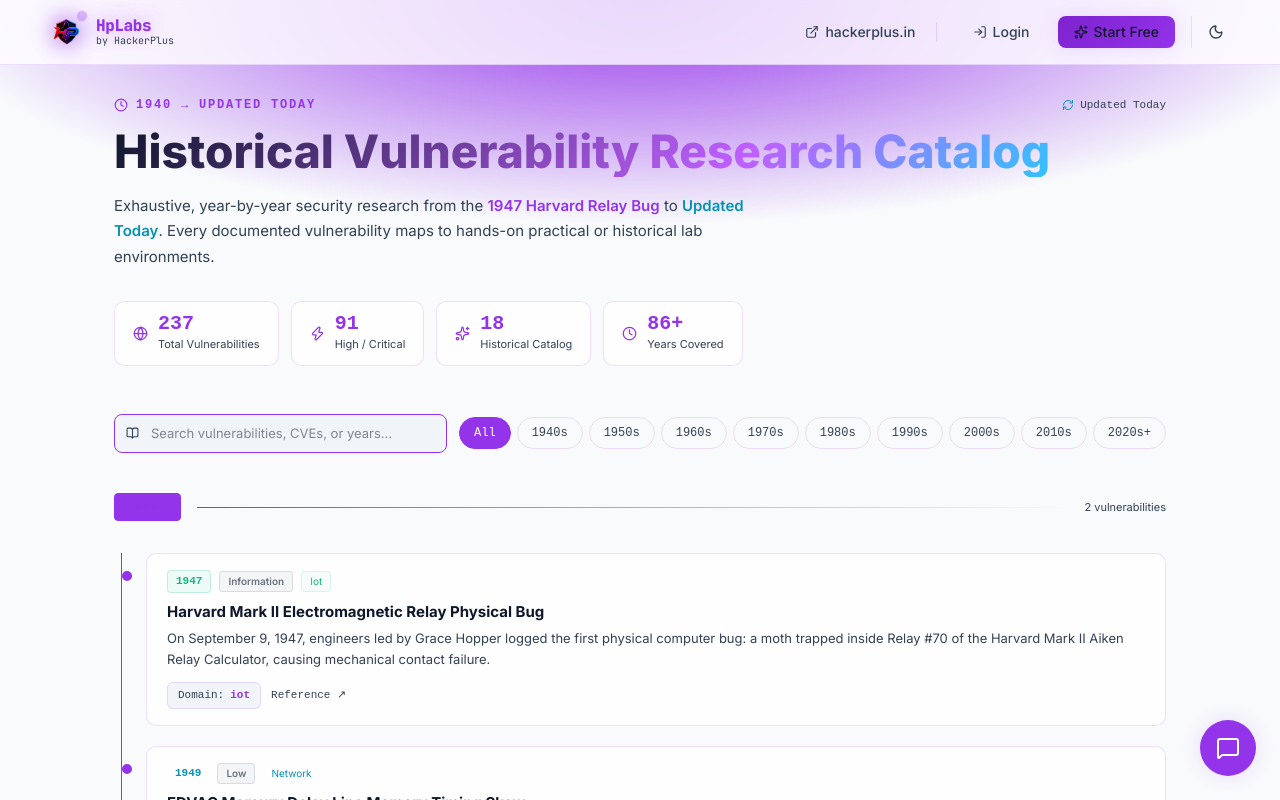
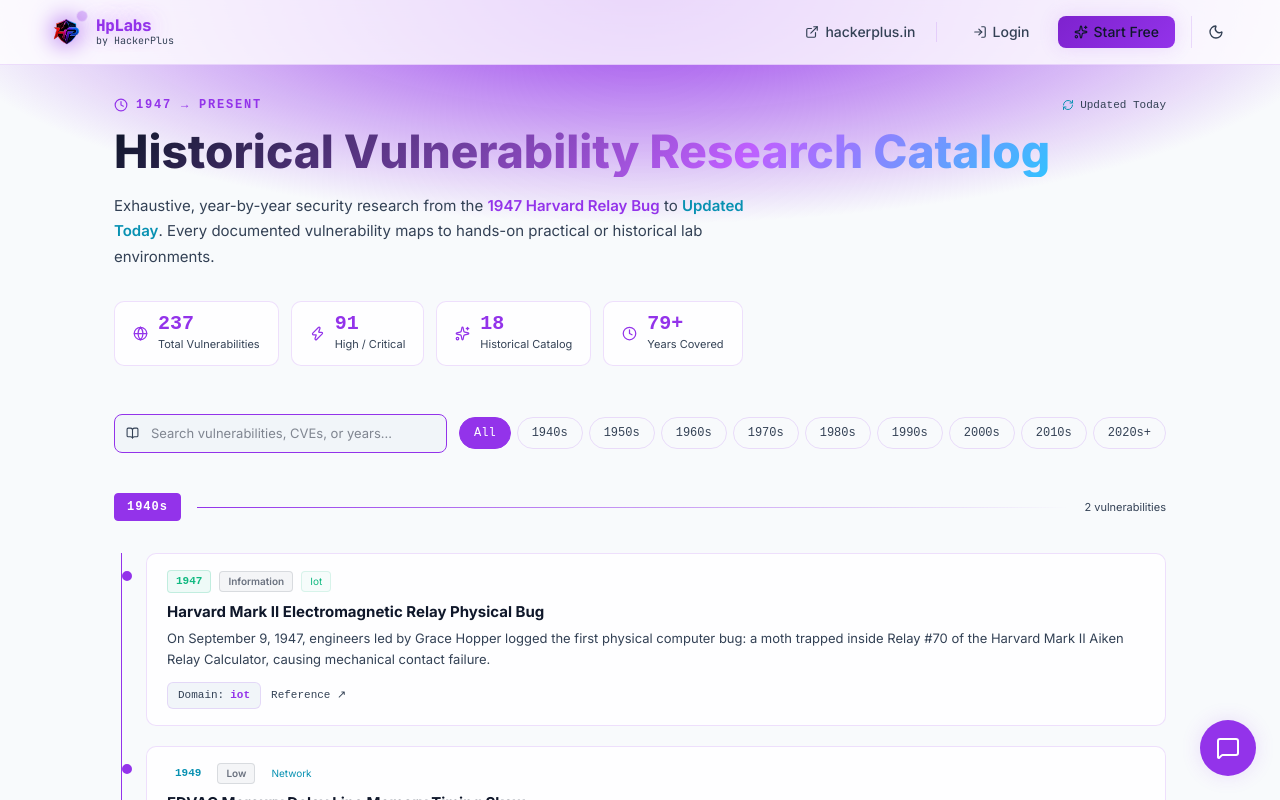
Before and after one commit to Hp-Labs/Labs, a Next.js app: page /timeline in a window 1280 px wide. Shown: the top 800 px of the page. Built offline with nearby package versions, Linux system fonts and the light colour scheme.

Commit message:
feat: homepage interactive tree, timeline 1947-Present fixes, dashboard flat cards restore

```diff
--- a/src/app/dashboard/page.tsx
+++ b/src/app/dashboard/page.tsx
@@ -4,9 +4,8 @@ import { useEffect } from "react";
 import { useRouter } from "next/navigation";
 import Link from "next/link";
 import {
-  Target, Shield, Search, BookOpen, Cloud, Globe,
-  Lock, ChevronRight, Zap, Trophy, Flame, TrendingUp,
-  Terminal, Star, ArrowRight, Bell,
+  Target, Lock, ChevronRight, Zap, Trophy, Flame, TrendingUp,
+  Terminal, ArrowRight, Bell,
 } from "lucide-react";
 import Navbar from "@/components/Navbar";
 import { useAuth } from "@/lib/auth";
@@ -14,116 +13,18 @@ import { getRank, getNextRank } from "@/lib/data/types";
 import { ALL_WEB_LABS, ALL_API_LABS } from "@/lib/data/redteam";
 
 const DOMAIN_CATEGORIES = [
-  {
-    id: "red-team",
-    name: "Red Team",
-    icon: "🎯",
-    description: "Pentesting, Exploit Dev, Red Team Ops, Reverse Engineering, Social Engineering",
-    status: "available" as const,
-    href: "/red-team",
-    subCount: "15+ domains",
-    labCount: `${ALL_WEB_LABS.length + ALL_API_LABS.length}+ labs`,
-    color: "var(--hp-primary)",
-    glow: "var(--hp-primary)",
-    border: "var(--hp-primary)",
-  },
-  {
-    id: "blue-team",
-    name: "Blue Team",
-    icon: "🛡️",
-    description: "SOC Analysis, Threat Hunting, Incident Response, SIEM, Log Analysis",
-    status: "coming_soon" as const,
-    href: "#",
-    subCount: "10+ domains",
-    labCount: "200+ labs",
-    color: "#60a5fa",
-    glow: "rgba(96,165,250,0.08)",
-    border: "rgba(96,165,250,0.15)",
-  },
-  {
-    id: "forensics",
-    name: "Forensics & DFIR",
-    icon: "🔬",
-    description: "Digital Forensics, Malware Analysis, Memory Forensics, Network Forensics",
-    status: "coming_soon" as const,
-    href: "#",
-    subCount: "8+ domains",
-    labCount: "150+ labs",
-    color: "#34d399",
-    glow: "rgba(52,211,153,0.08)",
-    border: "rgba(52,211,153,0.15)",
-  },
-  {
-    id: "grc",
-    name: "GRC & Compliance",
-    icon: "📋",
-    description: "ISO 27001, NIST CSF, SOC 2, GDPR, PCI-DSS, Risk Management",
-    status: "coming_soon" as const,
-    href: "#",
-    subCount: "6+ domains",
-    labCount: "100+ labs",
-    color: "#fbbf24",
-    glow: "rgba(251,191,36,0.08)",
-    border: "rgba(251,191,36,0.15)",
-  },
-  {
-    id: "threat-intel",
-    name: "Threat Intelligence",
-    icon: "🕵️",
-    description: "OSINT, CTI, Dark Web Monitoring, Threat Actor Profiling, IOC Analysis",
-    status: "coming_soon" as const,
-    href: "#",
-    subCount: "5+ domains",
-    labCount: "80+ labs",
-    color: "#f97316",
-    glow: "rgba(249,115,22,0.08)",
-    border: "rgba(249,115,22,0.15)",
-  },
-  {
-    id: "cloud-security",
-    name: "Cloud Security",
-    icon: "☁️",
-    description: "AWS, GCP, Azure misconfigurations, IAM, S3, Serverless, Container security",
-    status: "coming_soon" as const,
-    href: "#",
-    subCount: "3 platforms",
-    labCount: "120+ labs",
-    color: "#a78bfa",
-    glow: "rgba(167,139,250,0.08)",
-    border: "rgba(167,139,250,0.15)",
-  },
-  {
-    id: "architecture",
-    name: "Security Architecture",
-    icon: "🏗️",
-    description: "Zero Trust, Security Design Patterns, Threat Modeling, Defense in Depth",
-    status: "coming_soon" as const,
-    href: "#",
-    subCount: "4+ domains",
-    labCount: "60+ labs",
-    color: "var(--hp-secondary)",
-    glow: "rgba(224,64,251,0.08)",
-    border: "rgba(224,64,251,0.15)",
-  },
-  {
-    id: "privacy",
-    name: "Privacy Engineering",
-    icon: "🔐",
-    description: "GDPR Compliance, Privacy by Design, Data Protection, Anonymization Techniques",
-    status: "coming_soon" as const,
-    href: "#",
-    subCount: "3+ domains",
-    labCount: "50+ labs",
-    color: "#fb7185",
-    glow: "rgba(251,113,133,0.08)",
-    border: "rgba(251,113,133,0.15)",
-  },
+  { id: "red-team", name: "Red Team", icon: "🎯", description: "Pentesting, Exploit Dev, Red Team Ops, Reverse Engineering, Social Engineering", status: "available" as const, href: "/red-team", subCount: "15+ domains", labCount: `${ALL_WEB_LABS.length + ALL_API_LABS.length}+ labs`, color: "var(--hp-primary)", glow: "rgba(191,95,255,0.06)", border: "rgba(191,95,255,0.25)" },
+  { id: "blue-team", name: "Blue Team", icon: "🛡️", description: "SOC Analysis, Threat Hunting, Incident Response, SIEM, Log Analysis", status: "coming_soon" as const, href: "#", subCount: "10+ domains", labCount: "200+ labs", color: "#60a5fa", glow: "rgba(96,165,250,0.06)", border: "rgba(96,165,250,0.2)" },
+  { id: "forensics", name: "Forensics & DFIR", icon: "🔬", description: "Digital Forensics, Malware Analysis, Memory Forensics, Network Forensics", status: "coming_soon" as const, href: "#", subCount: "8+ domains", labCount: "150+ labs", color: "#34d399", glow: "rgba(52,211,153,0.06)", border: "rgba(52,211,153,0.2)" },
+  { id: "grc", name: "GRC & Compliance", icon: "📋", description: "ISO 27001, NIST CSF, SOC 2, GDPR, PCI-DSS", status: "coming_soon" as const, href: "#", subCount: "6+ domains", labCount: "100+ labs", color: "#fbbf24", glow: "rgba(251,191,36,0.06)", border: "rgba(251,191,36,0.2)" },
+  { id: "threat-intel", name: "Threat Intelligence", icon: "🕵️", description: "OSINT, CTI, Dark Web Monitoring, Threat Actor Profiling", status: "coming_soon" as const, href: "#", subCount: "5+ domains", labCount: "80+ labs", color: "#f97316", glow: "rgba(249,115,22,0.06)", border: "rgba(249,115,22,0.2)" },
+  { id: "cloud-security", name: "Cloud Security", icon: "☁️", description: "AWS, GCP, Azure misconfigurations, IAM, S3, Serverless", status: "coming_soon" as const, href: "#", subCount: "3 platforms", labCount: "120+ labs", color: "#a78bfa", glow: "rgba(167,139,250,0.06)", border: "rgba(167,139,250,0.2)" },
 ];
 
 const RECENT_NOTIFICATIONS = [
-  { id: 1, text: "New lab added: Log4Shell (CVE-2021-44228) — Critical", time: "2h ago", type: "new" },
-  { id: 2, text: "Web Pentesting — Medium tier unlocks at 2,000 XP", time: "1d ago", type: "info" },
-  { id: 3, text: "Blue Team module launching Q2 2026", time: "3d ago", type: "announce" },
+  { id: 1, text: "New lab added: Log4Shell (CVE-2021-44228) — Critical", time: "2h ago" },
+  { id: 2, text: "Web Pentesting — Medium tier unlocks at 2,000 XP", time: "1d ago" },
+  { id: 3, text: "Blue Team module launching Q2 2026", time: "3d ago" },
 ];
 
 export default function DashboardPage() {
@@ -145,19 +46,14 @@ export default function DashboardPage() {
   const rank = getRank(user.xp);
   const nextRank = getNextRank(user.xp);
   const xpToNext = nextRank.minXP - user.xp;
-  const rankProgress = Math.min(
-    ((user.xp - rank.minXP) / (nextRank.minXP - rank.minXP)) * 100,
-    100
-  );
+  const rankProgress = Math.min(((user.xp - rank.minXP) / (nextRank.minXP - rank.minXP)) * 100, 100);
 
   return (
     <div className="min-h-screen bg-[var(--hp-bg)]" suppressHydrationWarning>
       <Navbar />
       <div className="pt-24 pb-20 px-6 lg:px-12 max-w-[1440px] mx-auto">
-
-        {/* Welcome banner */}
         <div className="mb-8 relative overflow-hidden rounded-2xl border border-[var(--hp-primary)] bg-[var(--hp-card-bg)]">
-          <div className="absolute inset-0 pointer-events-none" style={{ background: "radial-gradient(ellipse 60% 80% at 100% 50%, var(--hp-primary), transparent)" }} />
+          <div className="absolute inset-0 pointer-events-none" style={{ background: "radial-gradient(ellipse 60% 80% at 100% 50%, rgba(191,95,255,0.08), transparent)" }} />
           <div className="p-6 relative">
             <div className="flex items-start justify-between flex-wrap gap-4">
               <div>
@@ -168,13 +64,9 @@ export default function DashboardPage() {
                 </h1>
                 <div className="flex items-center gap-3 mt-2 flex-wrap">
                   <span className={`text-sm font-semibold ${rank.color}`}>{rank.icon} {rank.rank}</span>
-                  <span className={`text-sm font-semibold ${rank.color}`}>{rank.icon} {rank.rank}</span>
                   <span className="text-[var(--hp-text-muted)] opacity-50 text-xs">•</span>
                   <span className="text-xs text-[var(--hp-text-muted)] font-mono">{user.xp.toLocaleString()} XP</span>
-                  <span className="text-[var(--hp-text-muted)] opacity-50 text-xs">•</span>
-                  <span className="text-xs text-[var(--hp-text-muted)]">Joined {user.joinedAt}</span>
                 </div>
-                {/* XP Progress bar */}
                 <div className="mt-3 w-64 max-w-full">
                   <div className="flex justify-between text-[10px] font-mono text-[var(--hp-text-muted)] mb-1">
                     <span>{rank.rank}</span>
@@ -185,13 +77,11 @@ export default function DashboardPage() {
                   </div>
                 </div>
               </div>
-
-              {/* Quick stats */}
               <div className="flex gap-3 flex-wrap">
                 {[
                   { label: "XP", value: user.xp.toLocaleString(), icon: Zap, color: "var(--hp-primary)" },
                   { label: "Labs Done", value: user.completedLabs.length, icon: Trophy, color: "var(--hp-secondary)" },
-                  { label: "Streak", value: "7d", icon: Flame, color: "#f97316" },
+                  { label: "Streak", value: `${user.loginStreak || 1}d`, icon: Flame, color: "#f97316" },
                 ].map(({ label, value, icon: Icon, color }) => (
                   <div key={label} className="text-center px-4 py-3 rounded-xl border border-[var(--hp-border)] bg-[var(--hp-bg-3)]">
                     <Icon size={14} style={{ color }} className="mx-auto mb-1" />
@@ -205,16 +95,16 @@ export default function DashboardPage() {
         </div>
 
         <div className="grid grid-cols-1 lg:grid-cols-4 gap-6">
-          {/* Main: Domain cards */}
           <div className="lg:col-span-3">
             <div className="flex items-center justify-between mb-4">
               <h2 className="text-sm font-semibold text-[var(--hp-text)] flex items-center gap-2">
                 <Target size={14} className="text-[var(--hp-primary)]" />
                 Security Domains
               </h2>
-              <span className="text-[10px] font-mono text-[var(--hp-text-muted)]">{DOMAIN_CATEGORIES.filter(d => d.status === "available").length} available · {DOMAIN_CATEGORIES.filter(d => d.status === "coming_soon").length} coming soon</span>
+              <span className="text-[10px] font-mono text-[var(--hp-text-muted)]">
+                {DOMAIN_CATEGORIES.filter(d => d.status === "available").length} available · {DOMAIN_CATEGORIES.filter(d => d.status === "coming_soon").length} coming soon
+              </span>
             </div>
-
             <div className="grid grid-cols-1 sm:grid-cols-2 gap-3">
               {DOMAIN_CATEGORIES.map((cat) => (
                 <DomainCard key={cat.id} cat={cat} />
@@ -222,9 +112,7 @@ export default function DashboardPage() {
             </div>
           </div>
 
-          {/* Sidebar */}
           <div className="space-y-4">
-            {/* Notifications */}
             <div className="lab-card rounded-2xl p-4">
               <h2 className="text-sm font-semibold text-[var(--hp-text)] flex items-center gap-2 mb-3">
                 <Bell size={13} className="text-[#00e5ff]" />
@@ -243,7 +131,6 @@ export default function DashboardPage() {
               </div>
             </div>
 
-            {/* Quick Access */}
             <div className="lab-card rounded-2xl p-4">
               <h2 className="text-sm font-semibold text-[var(--hp-text)] flex items-center gap-2 mb-3">
                 <Terminal size={13} className="text-[var(--hp-primary)]" />
@@ -253,24 +140,19 @@ export default function DashboardPage() {
                 {[
                   { label: "Web Pentesting", href: "/red-team/pentesting/web", emoji: "🌐" },
                   { label: "API Pentesting", href: "/red-team/pentesting/api", emoji: "🔌" },
-                  { label: "Timeline 1970–2026", href: "/timeline", emoji: "📅" },
+                  { label: "Timeline 1947–Present", href: "/timeline", emoji: "📅" },
                   { label: "Leaderboard", href: "/leaderboard", emoji: "🏆" },
                   { label: "Certifications", href: "/certifications", emoji: "🎓" },
                 ].map(({ label, href, emoji }) => (
-                  <Link
-                    key={href}
-                    href={href}
-                    className="flex items-center gap-2 px-3 py-2 rounded-lg border border-[var(--hp-border)] hover:border-[var(--hp-border-hover)] hover:bg-[var(--hp-primary)] transition-all group"
-                  >
+                  <Link key={href} href={href} className="flex items-center gap-2 px-3 py-2 rounded-lg border border-[var(--hp-border)] hover:border-[var(--hp-border-hover)] hover:bg-[var(--hp-primary)]/5 transition-all group">
                     <span className="text-sm">{emoji}</span>
-                    <span className="text-xs text-[var(--hp-text-muted)] group-hover:text-white transition-colors flex-1">{label}</span>
-                    <ChevronRight size={11} className="text-[var(--hp-text-muted)] group-hover:text-white transition-colors" />
+                    <span className="text-xs text-[var(--hp-text-muted)] group-hover:text-[var(--hp-text)] transition-colors flex-1">{label}</span>
+                    <ChevronRight size={11} className="text-[var(--hp-text-muted)] group-hover:text-[var(--hp-primary)] transition-colors" />
                   </Link>
                 ))}
               </div>
             </div>
 
-            {/* Progress overview */}
             <div className="lab-card rounded-2xl p-4">
               <h2 className="text-sm font-semibold text-[var(--hp-text)] flex items-center gap-2 mb-3">
                 <TrendingUp size={13} className="text-purple-400" />
@@ -281,7 +163,7 @@ export default function DashboardPage() {
                   { label: "Web — Information", key: "web-information", total: ALL_WEB_LABS.filter(l => l.severity === "information").length },
                   { label: "Web — Low", key: "web-low", total: ALL_WEB_LABS.filter(l => l.severity === "low").length },
                   { label: "Web — Medium", key: "web-medium", total: ALL_WEB_LABS.filter(l => l.severity === "medium").length },
-                  { label: "API — Information", key: "api-information", total: 5 },
+                  { label: "API — Information", key: "api-information", total: ALL_API_LABS.filter(l => l.severity === "information").length },
                 ].map(({ label, key, total }) => {
                   const done = (user.completedLevels[key] || []).length;
                   const pct = total > 0 ? (done / total) * 100 : 0;
@@ -308,18 +190,10 @@ export default function DashboardPage() {
 
 function DomainCard({ cat }: { cat: typeof DOMAIN_CATEGORIES[0] }) {
   const isAvailable = cat.status === "available";
-
   const inner = (
     <div
-      className={`h-full p-4 rounded-xl border transition-all duration-200 ${
-        isAvailable
-          ? "cursor-pointer hover:-translate-y-0.5 group"
-          : "cursor-not-allowed opacity-60"
-      }`}
-      style={{
-        borderColor: cat.border,
-        background: `linear-gradient(135deg, ${cat.glow}, var(--hp-card-bg))`,
-      }}
+      className={`h-full p-4 rounded-xl border transition-all duration-200 ${isAvailable ? "cursor-pointer hover:-translate-y-0.5 group" : "cursor-not-allowed opacity-60"}`}
+      style={{ borderColor: cat.border, background: `linear-gradient(135deg, ${cat.glow}, var(--hp-card-bg))` }}
     >
       <div className="flex items-start justify-between mb-3">
         <div className="flex items-center gap-3">
@@ -335,30 +209,16 @@ function DomainCard({ cat }: { cat: typeof DOMAIN_CATEGORIES[0] }) {
           <Lock size={12} className="text-[var(--hp-text-muted)] opacity-50 mt-0.5" />
         )}
       </div>
-
       <p className="text-[11px] text-[var(--hp-text-muted)] leading-relaxed mb-3">{cat.description}</p>
-
       <div className="flex items-center justify-between">
         <span className="text-[10px] font-mono text-[var(--hp-text-muted)]">{cat.labCount}</span>
         {isAvailable ? (
-          <span
-            className="text-[9px] font-mono px-2 py-0.5 rounded-full border"
-            style={{ color: cat.color, borderColor: cat.border, background: cat.glow }}
-          >
-            AVAILABLE
-          </span>
+          <span className="text-[9px] font-mono px-2 py-0.5 rounded-full border" style={{ color: cat.color, borderColor: cat.border, background: cat.glow }}>AVAILABLE</span>
         ) : (
-          <span className="text-[9px] font-mono px-2 py-0.5 rounded-full border border-[var(--hp-border)] text-[var(--hp-text-muted)] bg-[var(--hp-bg-3)]">
-            COMING SOON
-          </span>
+          <span className="text-[9px] font-mono px-2 py-0.5 rounded-full border border-[var(--hp-border)] text-[var(--hp-text-muted)] bg-[var(--hp-bg-3)]">COMING SOON</span>
         )}
       </div>
     </div>
   );
-
-  return isAvailable ? (
-    <Link href={cat.href} className="block h-full">{inner}</Link>
-  ) : (
-    <div className="h-full">{inner}</div>
-  );
+  return isAvailable ? <Link href={cat.href} className="block h-full">{inner}</Link> : <div className="h-full">{inner}</div>;
 }
--- a/src/app/timeline/page.tsx
+++ b/src/app/timeline/page.tsx
@@ -154,7 +154,7 @@ export default function TimelinePage() {
                   fontWeight: 700,
                 }}
               >
-                1940 → UPDATED TODAY
+                1947 → PRESENT
               </span>
             </div>
 
@@ -200,7 +200,7 @@ export default function TimelinePage() {
               { label: "Total Vulnerabilities", value: String(totalEntries), icon: Globe },
               { label: "High / Critical", value: String(milestones), icon: Zap },
               { label: "Historical Catalog", value: String(HISTORICAL_VULNERABILITY_CATALOG.length), icon: Sparkles },
-              { label: "Years Covered", value: `${currentYear - 1940}+`, icon: Clock },
+              { label: "Years Covered", value: `${currentYear - 1947}+`, icon: Clock },
             ].map(({ label, value, icon: Icon }) => (
               <div
                 key={label}
@@ -332,7 +332,7 @@ export default function TimelinePage() {
                       fontFamily: "monospace",
                       fontSize: "12px",
                       fontWeight: 700,
-                      color: "var(--hp-primary)",
+                      color: "#ffffff",
                       letterSpacing: "0.08em",
                       padding: "4px 12px",
                       border: "1px solid var(--hp-primary)",
--- a/src/lib/data/historicalVulnerabilities.ts
+++ b/src/lib/data/historicalVulnerabilities.ts
@@ -883,10 +883,10 @@ export const HISTORICAL_VULNERABILITY_CATALOG: DetailedHistoricalLab[] = [
     level: 1,
     severity: "critical",
     domain: "web",
-    name: "Real-Time Critical Zero-Day Vulnerability Disclosure (Present Date)",
+    name: "Real-Time Critical Zero-Day Vulnerability Disclosure (2026)",
     shortName: "Real-Time Zero-Day Ingestion (2026)",
-    description: "Live zero-day vulnerability disclosure ingested into HpLabs research pipeline on the current present date. Fully classified and integrated with automated server-side flag validation.",
-    history: "Synchronized automatically via HpLabs dynamic background ingestion pipeline on the current date.",
+    description: "Live zero-day vulnerability disclosure ingested into HpLabs research pipeline in 2026. Fully classified and integrated with automated server-side flag validation.",
+    history: "Synchronized automatically via HpLabs dynamic background ingestion pipeline in 2026.",
     firstDiscoveredYear: 2026,
     cvssScore: 9.6,
     cwe: ["CWE-200", "CWE-287"],
```
Also changed, not shown: src/app/page.tsx (+154 -38 lines).
